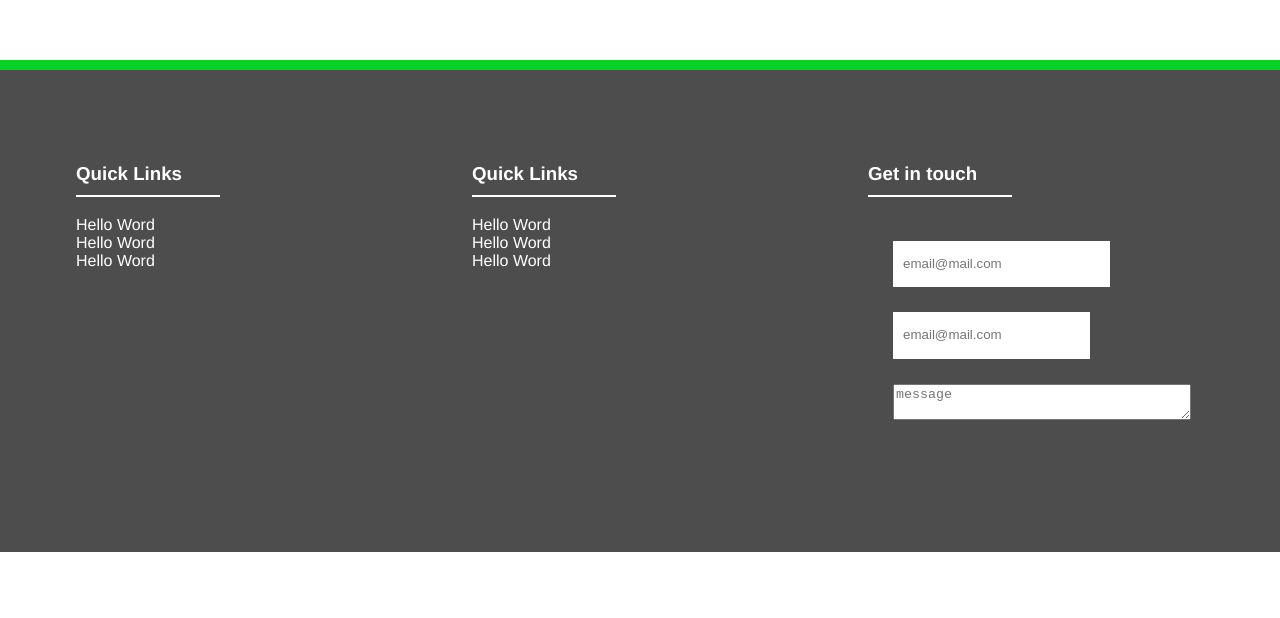
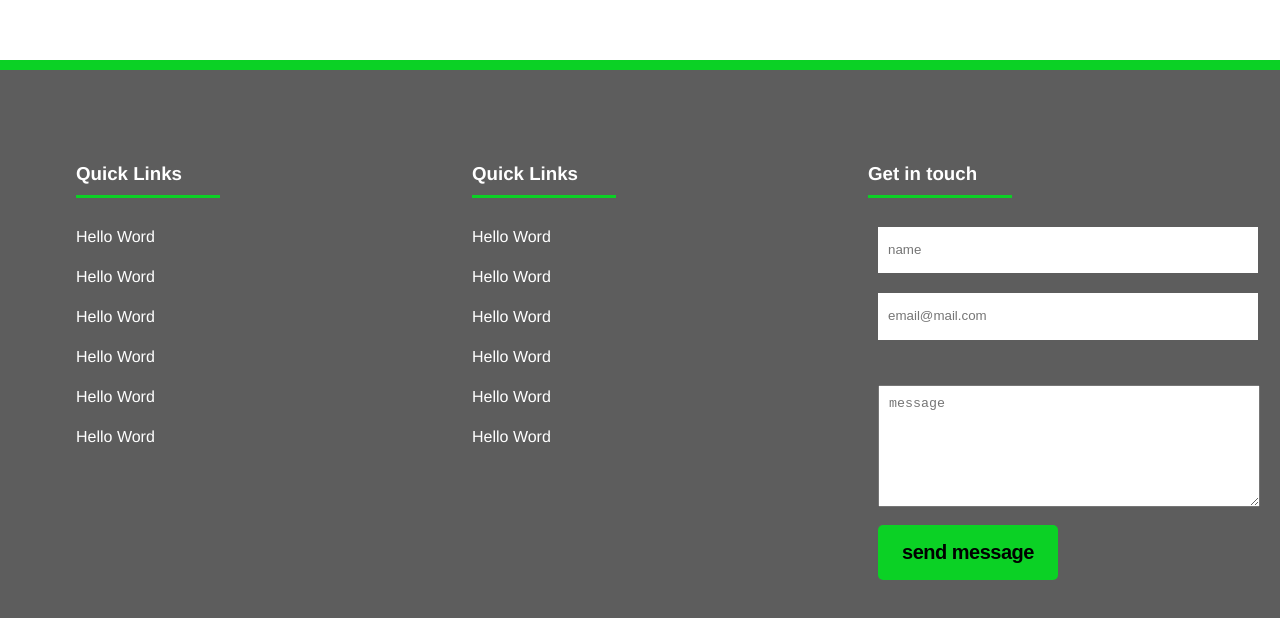
Before and after one commit to ThreeOne31/learnX, a React (Create React App) app in the folder frontend/: page /learnx-answers in a window 1280 px wide. Shown: the part 790-1408 px from the top of the page. Before the commit the page ends 1342 px from the top, so only its background shows below. Built offline with nearby package versions, Linux system fonts and the light colour scheme.

Commit message:
styles clean up

```diff
--- a/frontend/src/components/Footer/Footer.js
+++ b/frontend/src/components/Footer/Footer.js
@@ -8,17 +8,23 @@ function Footer(){
                 <section className="footer-items">
                     <h3>Quick Links</h3>
                     <ul>
-                        <li>Hello Word</li>
-                        <li>Hello Word</li>
-                        <li>Hello Word</li>
+                        <li className="quick-link">Hello Word</li>
+                        <li className="quick-link">Hello Word</li>
+                        <li className="quick-link">Hello Word</li>
+                        <li className="quick-link">Hello Word</li>
+                        <li className="quick-link">Hello Word</li>
+                        <li className="quick-link">Hello Word</li>
                     </ul>
                 </section>
                 <section className="footer-items">
                     <h3>Quick Links</h3>
                     <ul>
-                        <li>Hello Word</li>
-                        <li>Hello Word</li>
-                        <li>Hello Word</li>
+                        <li className="quick-link">Hello Word</li>
+                        <li className="quick-link">Hello Word</li>
+                        <li className="quick-link">Hello Word</li>
+                        <li className="quick-link">Hello Word</li>
+                        <li className="quick-link">Hello Word</li>
+                        <li className="quick-link">Hello Word</li>
                     </ul>
                 </section>
                 <section className="footer-items">
@@ -26,14 +32,13 @@ function Footer(){
                     <form>
                         <div className="form-container">
                             <div className="form-inputs" >
-                                <input className="name-input" type="text" placeholder="email@mail.com"/>
-                            </div>
-                            <div className="form-inputs">
+                                <input className="name-input" type="text" placeholder="name"/>
                                 <input className="email-input" type="email" placeholder="email@mail.com"/>
                             </div>
                             <div className="message-input">
-                                <textarea name="message" placeholder="message"></textarea>
+                                <textarea className="input-textarea" name="message" placeholder="message"></textarea>
                             </div>
+                            <button className="send-msg-btn">send message</button>
                         </div>
                     </form>
                 </section>
--- a/frontend/src/components/Footer/style.css
+++ b/frontend/src/components/Footer/style.css
@@ -14,7 +14,7 @@ ul, li{
     border-top: 1rem solid #0bd125;
     padding: 4em 0 8em 0;
     color: white;
-    background-color: #4d4d4d;
+    background-color: #5d5d5d;
     align-items: center;
     display: flex;
     justify-content: center;
@@ -33,7 +33,10 @@ ul, li{
 .footer-items h3{
     width: 40%;
     padding: 1rem 0;
-    border-bottom: 0.2rem solid #fff;
+    border-bottom: 0.3rem solid #0bd125;
+}
+.quick-link{
+    line-height: 2.5em;
 }
 .form-container{
     display: flex;
@@ -43,31 +46,63 @@ ul, li{
     justify-content: flex-start;
 }
 .form-inputs{
-    width: 50;
-    padding: 25px 0 0 25px;
+    width: 100%;
+    padding: 0;
 }
-.form-inputs input[type=email]{
+.email-input{
+    width: 100%;
     -webkit-appearance: none;
-    width: 90%;
     padding: 0.75em;
-    margin: 0;
+    margin: 1rem;
     line-height: 2em;
     border: none;
     background-color: #fff;
 }
-.form-inputs input[type=text]{
+.name-input{
+    width: 100%;
     -webkit-appearance: none;
-    width: 100%;
     padding: 0.75em;
-    margin: 0;
+    margin: 1rem;
     line-height: 2em;
     border: none;
     background-color: #fff;
 }
 .message-input{
-    width: 81%;
-    padding: 2.5rem 0 0 2.5rem;
+    padding: 2.5rem 0 0 0;
+    width: 100%;
+    height: 4rem;
+    margin-bottom: 10rem;
 }
-.message-input textarea{
+.input-textarea{
+    margin: 1rem;
+    padding: 0.75em;
+    height: 10rem;
     width: 100%;
 }
+.send-msg-btn{
+    margin: 1rem;
+    font-size: 2rem;
+    color: #000;
+    background: none;
+    background-color: #0bd125;
+    cursor: pointer;
+    display: inline-block;
+    padding:  .8em;
+    min-width: 9em;
+    text-align: center;
+    text-decoration: none;
+    font-weight: 600;
+    letter-spacing: -0.025em;
+    border: none;
+    border-radius: 5px;
+}
+@media screen and (max-width: 840px){
+    .footer-container{
+        display: flex;
+        flex-direction: column;
+    }
+    .footer-items{
+        width: 90%;
+    }
+
+}
--- a/frontend/src/components/Header/style.css
+++ b/frontend/src/components/Header/style.css
@@ -59,9 +59,6 @@ li{
     font-size: 1.6rem;
     color: #fff;
     opacity: 1;
-}
-.nav-links a{
-    margin-right: 2rem;  /* add space between nav-links*/
 }
 .nav-links i{
     margin-right: 2rem;
--- a/frontend/src/components/Home/style.css
+++ b/frontend/src/components/Home/style.css
@@ -30,7 +30,7 @@ li, a{
     font-size: 3.4rem;
     color: #000;
     font-style: italic;
-    text-shadow: 0.05em 0.075em 0 rgba(0, 0, 0, 0.2);
+    text-shadow: 0.05em 0.075em 0 rgba(11, 209, 37, 0.5);
 }
 .banner p{
     font-size: 2.0rem;
@@ -141,7 +141,7 @@ header.mission-statement-container p {
 }
 .post-text{
     width: 80%;
-    padding-left: 3rem;
+    padding: 1rem 1rem 1rem 3rem;
     text-align: left;
 }
 .post-text h3{
--- a/frontend/src/components/LearnXAnswers/LearnxAnswers.js
+++ b/frontend/src/components/LearnXAnswers/LearnxAnswers.js
@@ -96,10 +96,11 @@ class LearnxAnswers extends React.Component{
                 const replies = question.replies.map(reply =>
                     <li reply-id={reply.id} key={reply.id}>
                         <div className="reply-item">
-                            <div>
+                            <div className="reply-msg-container">
                                 <img src="/assets/images/avatar_g2.jpg" alt="Avatar" />
-                                <h3>{reply.author}</h3>
-                                <p className="reply-message">{reply.message}</p>
+                                <div className="reply-text-msg">                                    <h3>{reply.author}</h3>
+                                    <p className="reply-message">{reply.message}</p>
+                                </div>
                             </div>
                             <div className="votes-container">
                                 <span className="time-right">{reply.date}</span>
@@ -116,7 +117,7 @@ class LearnxAnswers extends React.Component{
                         <span className="time-right">{question.date}</span>
                         <img src="/assets/images/bandmember.jpg" alt="Avatar" />
                         <h3>{question.author}</h3>
-                        <h4>Question title</h4>
+                        <h4>{question.title}</h4>
                         <p>
                             {question.message}
                         </p>
@@ -203,7 +204,7 @@ class LearnxAnswers extends React.Component{
                                 className="password-input"
                                 type="text"
                                 placeholder="Question title"
-                                name="questionMessage"
+                                name="questionTitle"
                                 onChange={this.handleChange}
                                 value={this.state.questionTitle}
                                 required
--- a/frontend/src/components/LearnXAnswers/style.css
+++ b/frontend/src/components/LearnXAnswers/style.css
@@ -114,6 +114,11 @@
     border: none;
     align-items: center;
 }
+.reply-msg-container{
+    margin: 0;
+    display: flex;
+    justify-content: flex-start;
+}
 .reply-form-container input{
     width: 90%;
     height: 1.5rem;
@@ -150,7 +155,7 @@
     margin: 1rem 0;
 }
 .reply-item p{
-    margin: 0 0 1.5rem 0rem;
+    margin: 0 0 1.5rem 0;
     padding: 0;
     border: none;
 }
--- a/frontend/src/reducers/rootReducer.js
+++ b/frontend/src/reducers/rootReducer.js
@@ -62,6 +62,7 @@ const initState = {
             id: 1,
             author: "Marvelous Mo",
             date: "10:30",
+            title: "English Joke",
             message:"What was was before was?",
             attachments: "file src here",
             replies: [
@@ -117,6 +118,7 @@ function rootReducer(state=initState, action){
                     id: Math.random(),
                     author: "Marvelous Mo",
                     date: "10:30",
+                    title: action.question.title,
                     message: action.question.text,
                     attachments: "file src here",
                     replies: []
```
